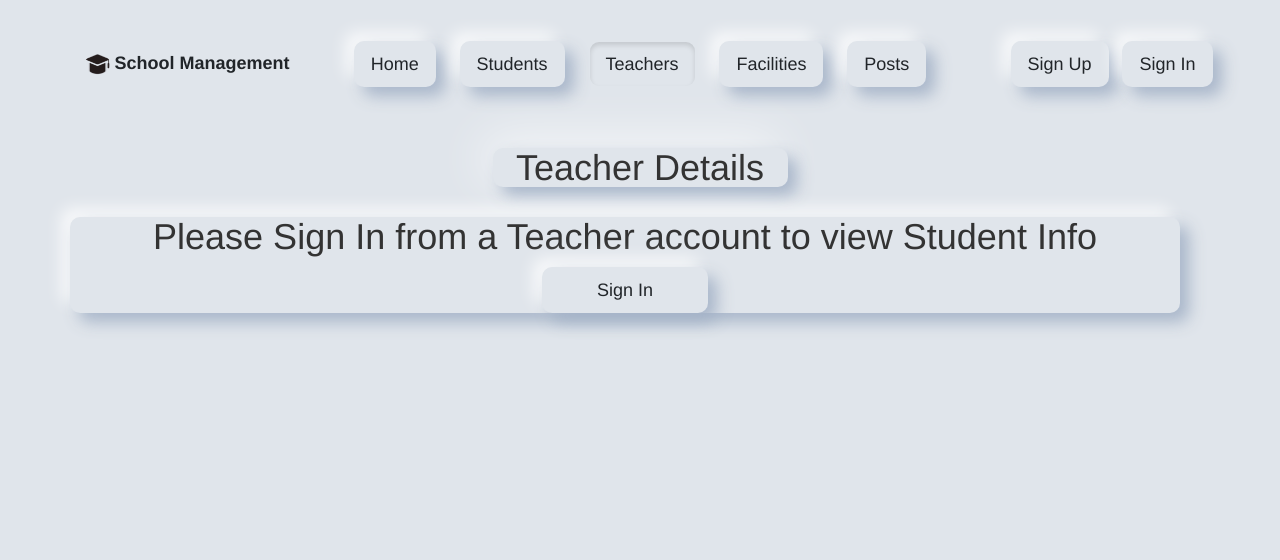
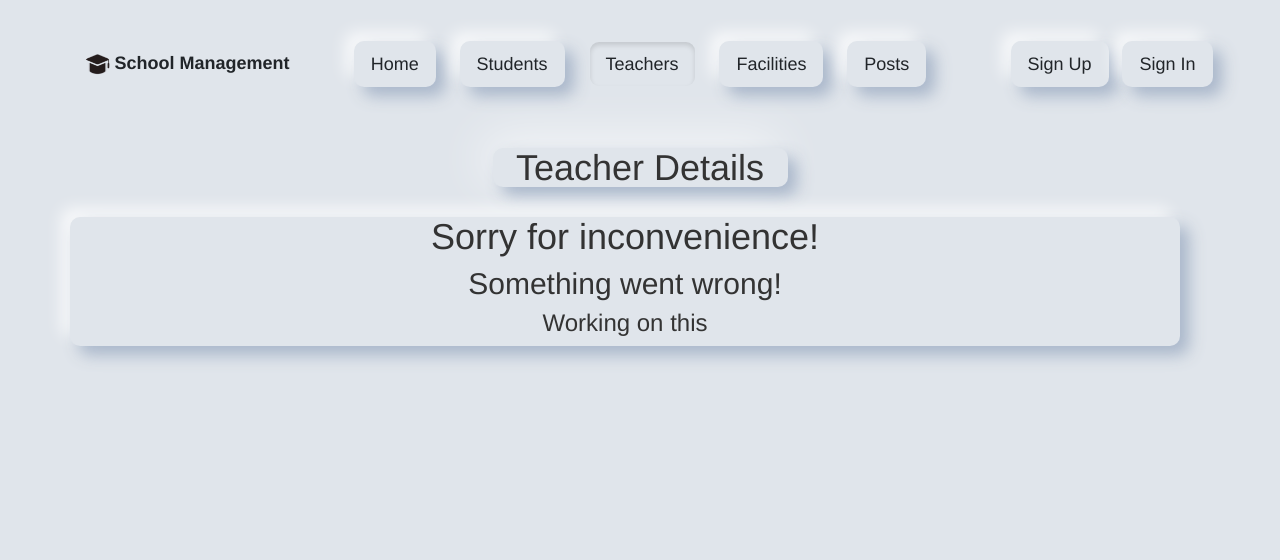
Before and after one commit to ahasanular/school_management, a Django app: template teachers/templates/teacherDetails.html in a window 1280 px wide. Shown: the top 560 px of the page. Run offline with Django 3.2, Linux system fonts and the light colour scheme; the template is opened without the code that fills it, so the values that code supplies are empty; some libraries are stand-ins or nearby versions.

Commit message:
small changes in frontend

```diff
--- a/teachers/templates/teacherDetails.html
+++ b/teachers/templates/teacherDetails.html
@@ -79,15 +79,15 @@
                 console.log(data)
                 if(data.status == 401 | data.status == 403){
                     $('#card').html(`
-                        <h1>Sorry for inconvenience!</h1>
-                        <h2>Something went wrong!</h2>
-                        <h3>Working on this</h3>
+                        <h1>Please Sign In from a Teacher account to view Student Info</h1>
+                        <a id="signIn" onclick="lastUrlGet()" class="btn neuEffect btn-lg mx-auto" style="max-width: 15%;" href="/sign_in/" >Sign In</a>
                     `)
                 }
                 else{
                     $('#card').html(`
-                        <h1>Please Sign In from a Teacher account to view Student Info</h1>
-                        <a id="signIn" onclick="lastUrlGet()" class="btn neuEffect btn-lg mx-auto" style="max-width: 15%;" href="/sign_in/" >Sign In</a>
+                        <h1>Sorry for inconvenience!</h1>
+                        <h2>Something went wrong!</h2>
+                        <h3>Working on this</h3>
                     `)
                 }
             }
```
